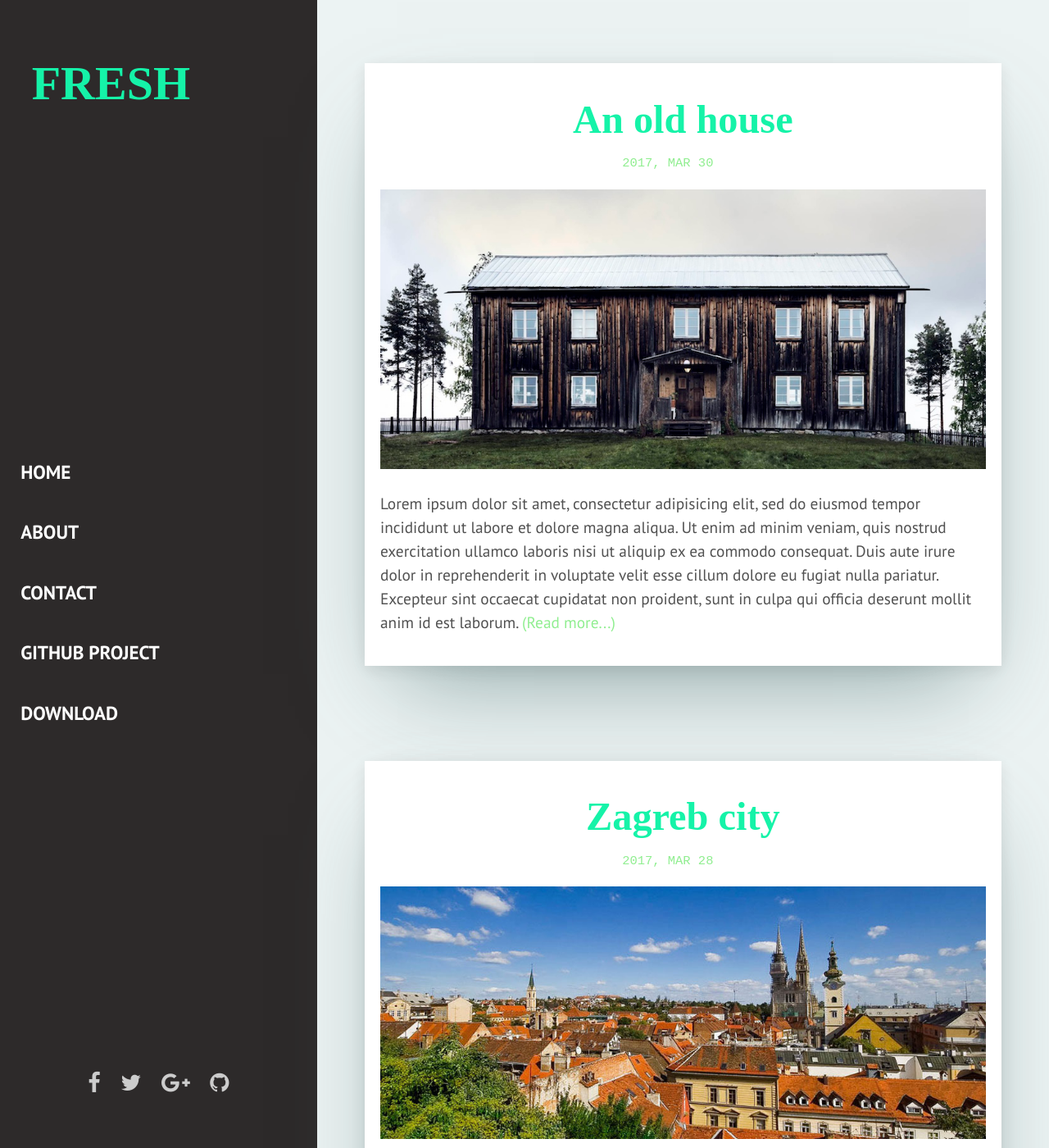
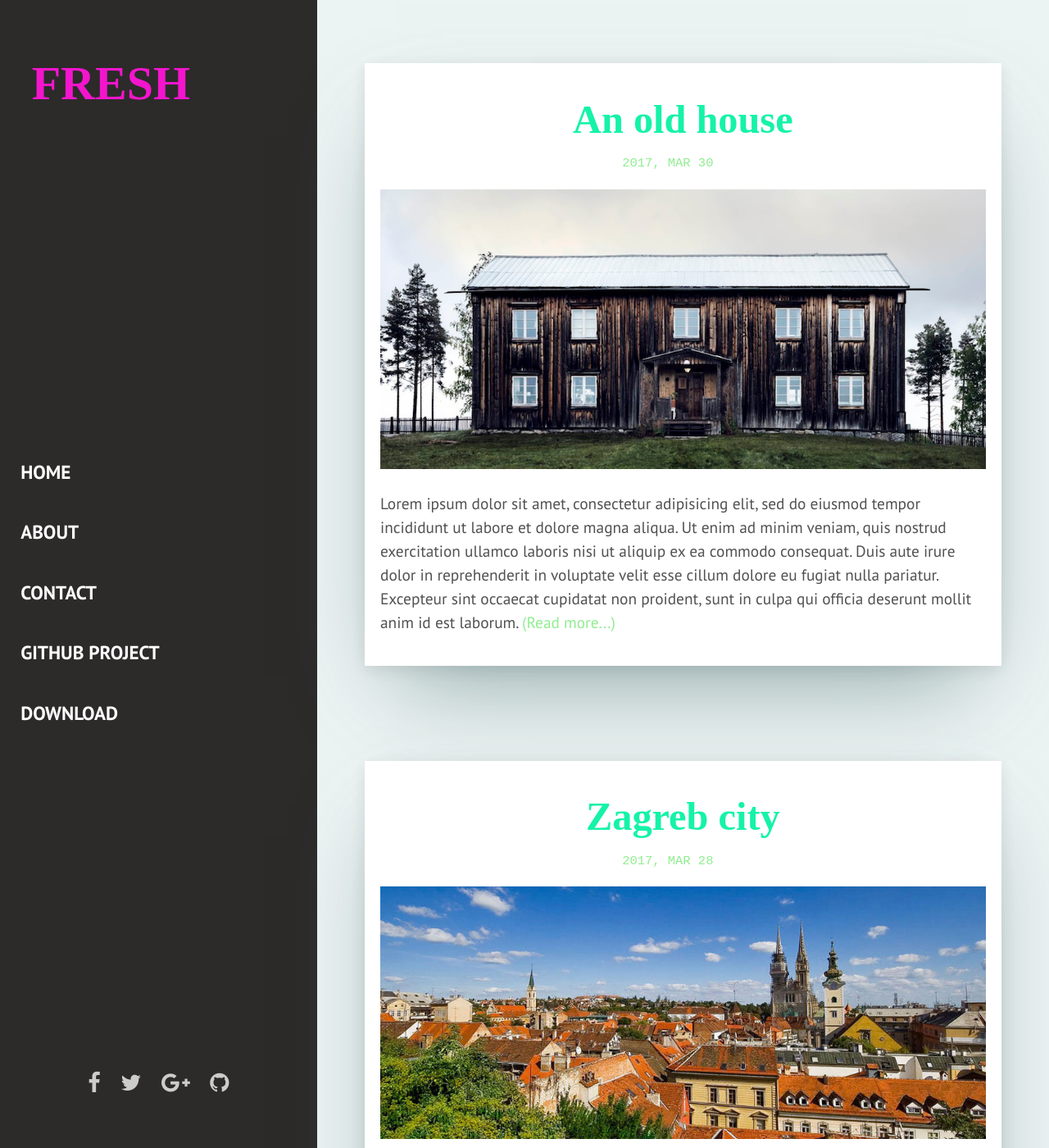
Before and after one commit to dave-sd/BlogIsa, a Jekyll site: the page built from index.html, in a window 1280 px wide and 1400 px high. Shown: the whole window at 82% size. Built offline with Jekyll 4.4.1, drawn with Linux system fonts in a browser that asks for light colours; some web fonts are replaced; the list of posts is cut into pages by our own code.

Commit message:
Update main.css

```diff
--- a/assets/css/main.css
+++ b/assets/css/main.css
@@ -847,7 +847,7 @@ pre code {
 
 .sidebar-logo .logo {
   font-family: 'Finger Paint', cursive;
-  color: #15F3A8;
+  color: #f315cd;
   text-transform: uppercase;
   text-decoration: none;
   font-size: 3rem;
```
